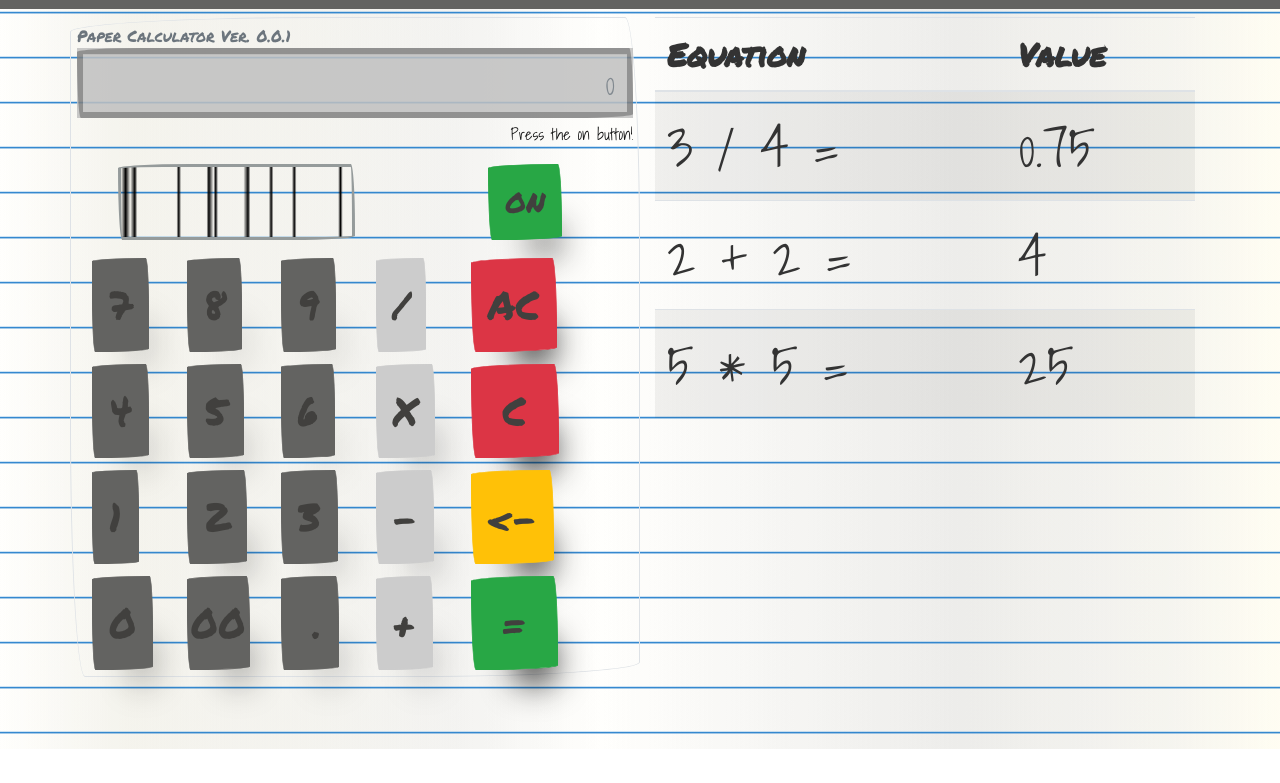
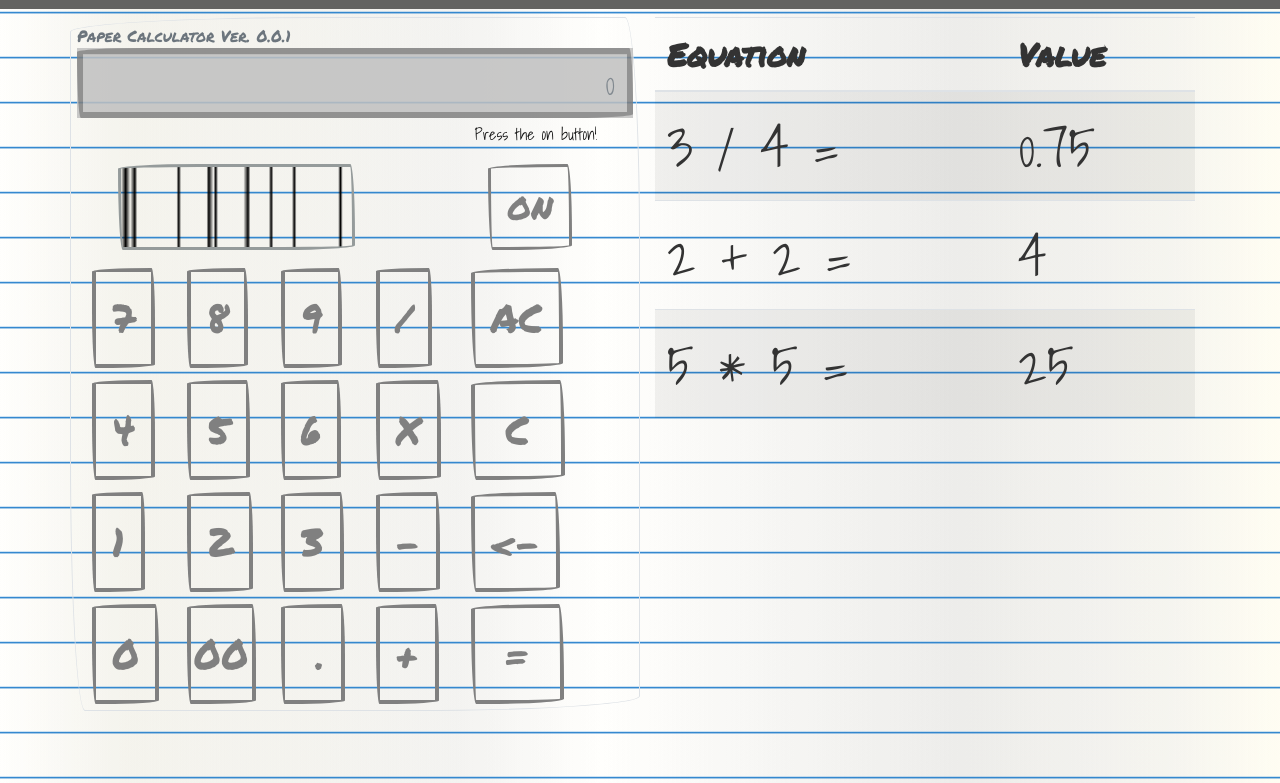
Before and after one commit to xxerror500xx/TOP_Calculator, a plain HTML site: page index.html in a window 1280 px wide. Shown: the part 55-838 px from the top of the page. Before the commit the page ends 804 px from the top, so only its background shows below. Drawn offline with nearby package versions, Linux system fonts and the light colour scheme.

Commit message:
Remove and simplify classes from css in preperation for js on-off

```diff
--- a/index.html
+++ b/index.html
@@ -38,7 +38,7 @@
             <div class="col-md-12 p-1">
               <form class="">
                 <div class="form-group m-0"> <small class="text-muted sketch-font" id="ver-desc">Paper Calculator Ver. 0.0.1</small>
-                  <input type="text" class="form-control text-right calc-disp tape-font" aria-describedby="calculatorDisplay" placeholder="0" id="calc-screen"> <small id="press-txt" class="form-text text-dark text-right">Press the on button!<br></small></div>
+                  <input type="text" class="form-control text-right calc-disp tape-font" aria-describedby="calculatorDisplay" placeholder="0" id="calc-screen"> <small id="press-txt" class="form-text text-dark text-right mr-4">Press the on button! </small></div>
               </form>
             </div>
           </div>
@@ -47,75 +47,75 @@
             <div class="col-5 col-md-3 col-xl-5 solar-grid-clear-y m-0 p-0" id="solar-panel"></div>
             <div class="m-0 p-0 col-md-2 col-2 col-xl-2"></div>
             <div class="col-3 col-md-3 col-xl-3 mx-auto">
-              <a class="btn btn-sm sketch-btn mx-auto btn-success" href="#" id="on-off"><b class="sketch-font">ON</b></a>
+              <a class="sketch-btn-outline mx-auto" href="#" id="on-off"><b class="sketch-font">ON</b></a>
             </div>
           </div>
           <div class="row calc">
             <div class="col-md-2 col-2 col-xl-2">
-              <a class="btn btn-primary btn-lg m-1 sketch-btn" href="#" id="num-7"><b class="sketch-font">7 </b></a>
+              <a class="btn-lg m-1 sketch-btn-outline" href="#" id="num-7"><b class="sketch-font">7 </b></a>
             </div>
             <div class="col-md-2 col-2">
-              <a class="btn btn-primary btn-lg  m-1 sketch-btn" href="#" id="num-8"><b class="sketch-font">8 </b></a>
+              <a class="btn-lg m-1 sketch-btn-outline" href="#" id="num-8"><b class="sketch-font">8 </b></a>
             </div>
             <div class="col-md-2 col-2">
-              <a class="btn btn-primary btn-lg m-1 sketch-btn" href="#" id="num-9"><b class="sketch-font">9</b></a>
+              <a class="btn-lg m-1 sketch-btn-outline" href="#" id="num-9"><b class="sketch-font">9</b></a>
             </div>
             <div class="col-md-2 col-2">
-              <a class="btn btn-lg m-1 btn-info sketch-btn" href="#" id="divide"><b class="sketch-font">/</b></a>
+              <a class="btn-lg m-1 sketch-btn-outline" href="#" id="divide"><b class="sketch-font">/</b></a>
             </div>
             <div class="col-md-2 col-2">
-              <a class="btn btn-lg m-1 btn-danger sketch-btn" href="#" id="a-clr"><b class="sketch-font">AC</b></a>
+              <a class="btn-lg m-1 sketch-btn-outline" href="#" id="a-clr"><b class="sketch-font">AC</b></a>
             </div>
           </div>
           <div class="row calc">
             <div class="col-md-2 col-2">
-              <a class="btn btn-primary btn-lg m-1 sketch-btn" href="#" id="num-4"><b class="sketch-font">4 </b></a>
+              <a class="btn-lg m-1 sketch-btn-outline" href="#" id="num-4"><b class="sketch-font">4 </b></a>
             </div>
             <div class="col-md-2 col-2">
-              <a class="btn btn-primary btn-lg m-1 sketch-btn" href="#" id="num-5"><b class="sketch-font">5</b></a>
+              <a class="btn-lg m-1 sketch-btn-outline" href="#" id="num-5"><b class="sketch-font">5</b></a>
             </div>
             <div class="col-md-2 col-2">
-              <a class="btn btn-primary btn-lg m-1 sketch-btn" href="#" id="num-6"><b class="sketch-font">6</b></a>
+              <a class="btn-lg m-1 sketch-btn-outline" href="#" id="num-6"><b class="sketch-font">6</b></a>
             </div>
             <div class="col-md-2 col-2">
-              <a class="btn btn-lg m-1 btn-info sketch-btn" href="#" id="multiply"><b class="sketch-font">X</b></a>
+              <a class="btn-lg m-1 sketch-btn-outline" href="#" id="multiply"><b class="sketch-font">X</b></a>
             </div>
             <div class="col-md-2 col-2">
-              <a class="btn btn-lg m-1 btn-danger sketch-btn" href="#" id="clr"><b class="sketch-font">&nbsp;C&nbsp;</b></a>
+              <a class="btn-lg m-1 sketch-btn-outline" href="#" id="clr"><b class="sketch-font">&nbsp;C&nbsp;</b></a>
             </div>
           </div>
           <div class="row calc">
             <div class="col-md-2 col-2">
-              <a class="btn btn-primary btn-lg m-1 sketch-btn" href="#" id="num-1"><b class="sketch-font">1</b></a>
+              <a class="btn-lg m-1 sketch-btn-outline" href="#" id="num-1"><b class="sketch-font">1</b></a>
             </div>
             <div class="col-md-2 col-2">
-              <a class="btn btn-primary btn-lg m-1 sketch-btn" href="#" id="num-2"><b class="sketch-font">2 </b></a>
+              <a class="btn-lg m-1 sketch-btn-outline" href="#" id="num-2"><b class="sketch-font">2 </b></a>
             </div>
             <div class="col-md-2 col-2">
-              <a class="btn btn-primary btn-lg m-1 sketch-btn" href="#" id="num-3"><b class="sketch-font">3</b></a>
+              <a class="btn-lg m-1 sketch-btn-outline" href="#" id="num-3"><b class="sketch-font">3</b></a>
             </div>
             <div class="col-md-2 col-2">
-              <a class="btn btn-lg m-1 btn-info sketch-btn" href="#" id="subtract"><b class="sketch-font">-</b></a>
+              <a class="btn-lg m-1 sketch-btn-outline" href="#" id="subtract"><b class="sketch-font">-</b></a>
             </div>
             <div class="col-md-2 col-2">
-              <a class="btn btn-lg m-1 btn-warning sketch-btn" href="#" id="del"><b class="sketch-font">&lt;-</b></a>
+              <a class="btn-lg m-1 sketch-btn-outline" href="#" id="del"><b class="sketch-font">&lt;-</b></a>
             </div>
           </div>
           <div class="row calc">
             <div class="col-md-2 col-2">
-              <a class="btn btn-primary btn-lg m-1 sketch-btn" href="#" id="num-0"><b class="sketch-font">0 </b></a>
+              <a class="btn-lg m-1 sketch-btn-outline" href="#" id="num-0"><b class="sketch-font">0 </b></a>
             </div>
             <div class="col-md-2 col-2">
-              <a class="btn btn-primary btn-lg m-1 sketch-btn" href="#" id="num-00"><b class="sketch-font">00</b></a>
+              <a class="btn-lg m-1 sketch-btn-outline" href="#" id="num-00"><b class="sketch-font">00</b></a>
             </div>
             <div class="col-md-2 col-2">
-              <a class="btn btn-primary btn-lg m-1 sketch-btn" href="#" id="dot"><b class="sketch-font">&nbsp;.</b></a>
+              <a class="btn-lg m-1 sketch-btn-outline" href="#" id="dot"><b class="sketch-font">&nbsp;.</b></a>
             </div>
             <div class="col-md-2 col-2">
-              <a class="btn btn-lg m-1 btn-info sketch-btn" href="#" id="add"><b class="sketch-font">+</b></a>
+              <a class="btn-lg m-1 sketch-btn-outline" href="#" id="add"><b class="sketch-font">+</b></a>
             </div>
             <div class="col-md-2 col-2">
-              <a class="btn btn-lg m-1 btn-success sketch-btn" href="#" id="equals"><b class="sketch-font">&nbsp;=&nbsp;</b></a>
+              <a class="btn-lg m-1 sketch-btn-outline" href="#" id="equals"><b class="sketch-font">&nbsp;=&nbsp;</b></a>
             </div>
           </div>
         </div>
```
Also changed, not shown: simple.css.
